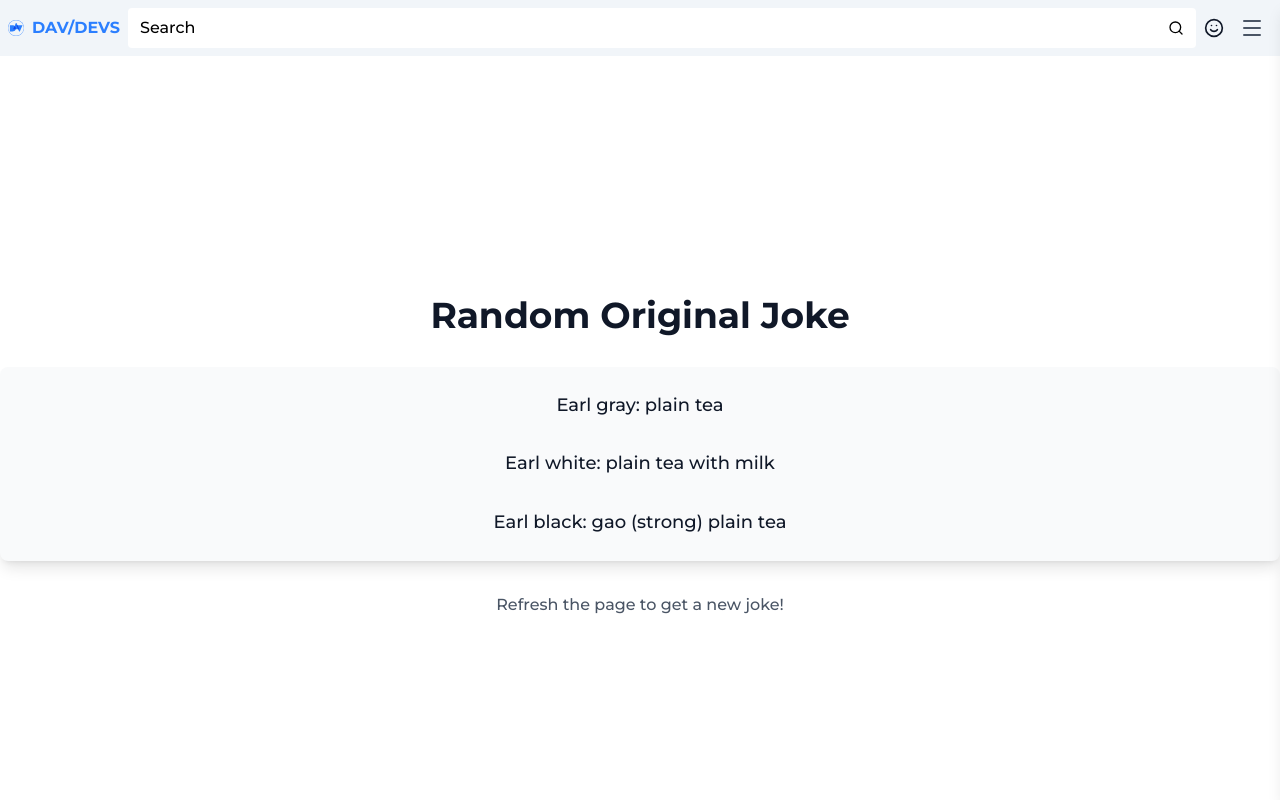
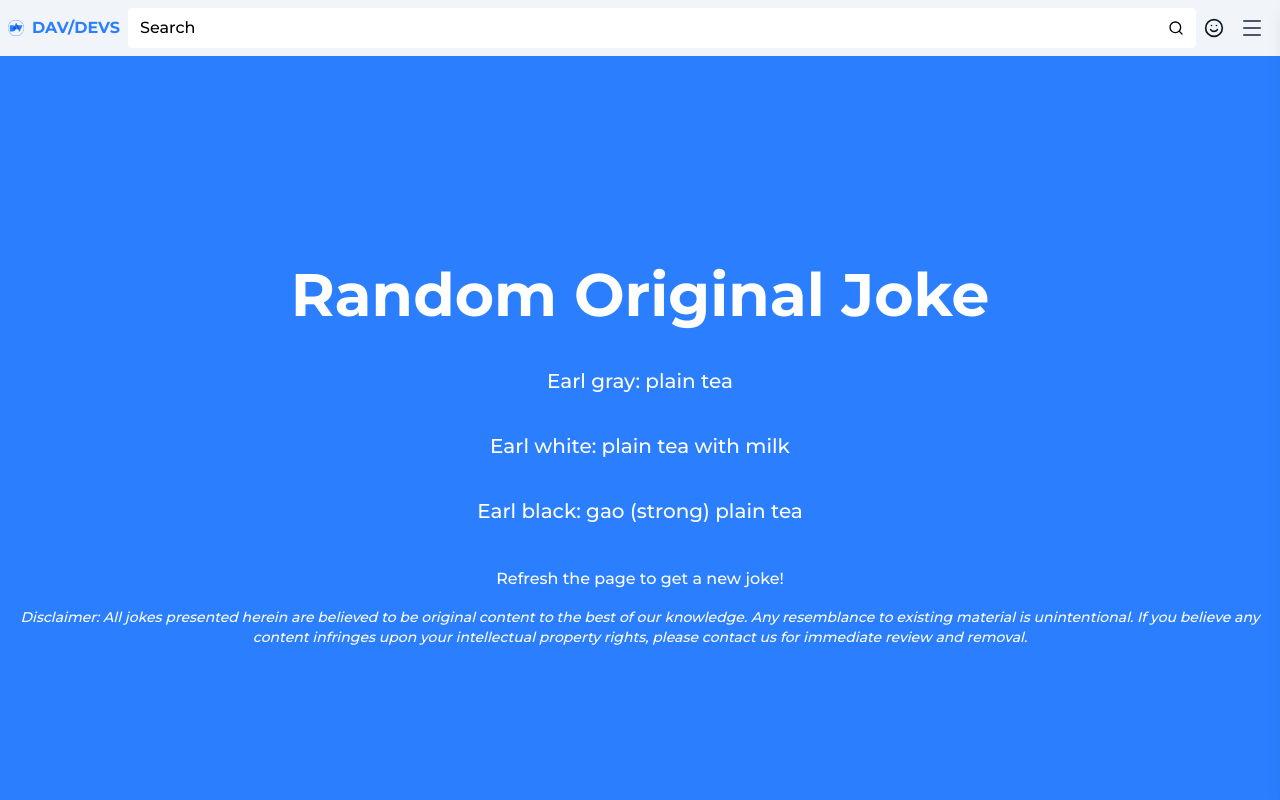
Before and after one commit to davinaleong/proj-davdevs-2025, a Next.js app: page /funny in a window 1280 px wide. Shown: the top 800 px of the page. Built offline with nearby package versions, Linux system fonts and the light colour scheme.

Commit message:
WIP Jokes page

```diff
--- a/app/components/sections/jokes/JokeSection.tsx
+++ b/app/components/sections/jokes/JokeSection.tsx
@@ -1,15 +1,18 @@
 'use client'
 
 import { useState, useEffect } from 'react'
-import { type Joke, getRandomJoke } from '../../../utils/jokes'
-import Button from '../../Button'
+import { Check, Eye } from 'lucide-react'
+import { type Joke, getRandomJoke } from './../../../utils/jokes'
+import Section from './../../Section'
+import Button from './../../Button'
 
 export default function JokeSection() {
     const [joke] = useState<Joke>(() => getRandomJoke())
     const [showAnswer, setShowAnswer] = useState(false)
-    const [timeLeft, setTimeLeft] = useState(10) // 10 seconds countdown
+    const [timeLeft, setTimeLeft] = useState(30) // 30 seconds countdown
     const [userAnswer, setUserAnswer] = useState('')
     const [feedback, setFeedback] = useState('')
+    const [feedbackClass, setFeedbackClass] = useState('')
     const [hasSubmitted, setHasSubmitted] = useState(false)
 
     // Derive isActive from current state instead of managing it separately
@@ -68,21 +71,40 @@ export default function JokeSection() {
         return Math.max(0, similarity)
     }
 
-    const getFeedbackMessage = (similarity: number): string => {
-        if (similarity >= 100) return "Excellent! That's the correct answer."
-        if (similarity >= 80) return "Very close! You're almost there."
-        if (similarity >= 60) return "Good attempt! You're on the right track."
-        if (similarity >= 40) return "Getting warmer, but not quite right."
-        if (similarity >= 20) return "Not quite there yet. Try a different approach."
-        return "That's not it, but keep trying!"
+    const getFeedbackMessage = (similarity: number): { message: string, className: string } => {
+        if (similarity >= 100) return {
+            message: "Excellent! That's the correct answer.",
+            className: "text-white bg-green-500"
+        }
+        if (similarity >= 80) return {
+            message: "Very close! You're almost there.",
+            className: "text-black bg-lime-500"
+        }
+        if (similarity >= 60) return {
+            message: "Good attempt! You're on the right track.",
+            className: "text-black bg-yellow-400"
+        }
+        if (similarity >= 40) return {
+            message: "Getting warmer, but not quite right.",
+            className: "text-black bg-amber-400"
+        }
+        if (similarity >= 20) return {
+            message: "Not quite there yet. Try a different approach.",
+            className: "text-white bg-orange-400"
+        }
+        return {
+            message: "That's not it, but keep trying!",
+            className: "text-white bg-red-400"
+        }
     }
 
     const handleSubmitAnswer = () => {
         if (!userAnswer.trim() || !joke.answer) return
 
         const similarity = calculateSimilarity(userAnswer, joke.answer)
-        const message = getFeedbackMessage(similarity)
-        setFeedback(message)
+        const feedbackData = getFeedbackMessage(similarity)
+        setFeedback(feedbackData.message)
+        setFeedbackClass(feedbackData.className)
         setHasSubmitted(true)
 
         // If perfect match, auto-reveal answer after short delay
@@ -93,14 +115,14 @@ export default function JokeSection() {
         }
     }
 
-    const progressPercentage = Math.max(0, (timeLeft / 10) * 100)
+    const progressPercentage = Math.max(0, (timeLeft / 30) * 100)
     const isFlashing = progressPercentage <= 10 && progressPercentage > 0
 
     const renderJokeContent = () => {
         if (joke.type === 'single') {
             return (
                 <div className="max-w-2xl mx-auto p-6 text-center">
-                    <p className="whitespace-pre-line leading-relaxed text-lg">
+                    <p className="whitespace-pre-line leading-relaxed text-xl">
                         {joke.text}
                     </p>
                 </div>
@@ -110,49 +132,54 @@ export default function JokeSection() {
         if (joke.type === 'qa') {
             return (
                 <div className="max-w-2xl mx-auto p-6 text-center space-y-6">
-                    <p className="whitespace-pre-line leading-relaxed font-medium text-lg">
+                    <p className="whitespace-pre-line leading-relaxed font-medium text-xl">
                         {joke.question}
                     </p>
 
-                    {!showAnswer ? (
                     <div className="space-y-4">
                         {/* Progress Bar */}
-                            <div className="w-full bg-gray-200 rounded-full h-2 dark:bg-gray-700">
+                        {!showAnswer && (
+                            <div className="w-full bg-white/20 rounded-full h-2 border border-white/30">
                                 <div
                                     className={`h-2 rounded-full transition-all duration-100 ${
                                         isFlashing
-                                            ? 'bg-red-500 animate-pulse'
-                                            : 'bg-blue-500'
+                                            ? 'bg-red-400 animate-pulse'
+                                            : 'bg-white'
                                     }`}
                                     style={{ width: `${progressPercentage}%` }}
                                 />
                             </div>
+                        )}
 
+                        {!showAnswer ? (
+                            <div className="space-y-4">
                                 {/* User Answer Input */}
                                 <div className="space-y-3">
-                                <div className="flex gap-2 max-w-md mx-auto">
+                                    <div className="flex gap-2 max-w-md bg-white rounded-sm p-2 mx-auto">
                                         <input
                                             type="text"
                                             value={userAnswer}
                                             onChange={(e) => setUserAnswer(e.target.value)}
                                             onKeyDown={(e) => e.key === 'Enter' && handleSubmitAnswer()}
                                             placeholder="Type your answer..."
-                                        className="flex-1 px-3 py-2 border border-gray-300 rounded-md dark:bg-gray-700 dark:border-gray-600 dark:text-white focus:outline-none focus:ring-2 focus:ring-blue-500"
+                                            className="flex-1 text-black"
                                             disabled={hasSubmitted}
                                         />
                                         <Button
-                                        variant="primary"
+                                            variant="secondary"
                                             onClick={handleSubmitAnswer}
+                                            className="shadow-none"
                                             disabled={!userAnswer.trim() || hasSubmitted}
                                         >
-                                        Submit
+                                            <span>Submit</span>
+                                            <Check size={16} />
                                         </Button>
                                     </div>
 
                                     {/* Feedback */}
                                     {feedback && (
-                                    <div className="p-3 bg-blue-50 dark:bg-blue-900/20 border border-blue-200 dark:border-blue-800 rounded-lg">
-                                        <p className="text-sm font-medium text-blue-900 dark:text-blue-100">
+                                        <div className={`rounded-sm p-3 font-medium ${feedbackClass}`}>
+                                            <p>
                                                 {feedback}
                                             </p>
                                         </div>
@@ -160,14 +187,19 @@ export default function JokeSection() {
                                 </div>
 
                                 <Button variant="secondary" onClick={handleShowAnswer}>
-                                Show Answer ({Math.ceil(timeLeft)}s)
+                                    <span>Show Answer ({Math.ceil(timeLeft)}s)</span>
+                                    <Eye size={16} />
                                 </Button>
                             </div>
-                    ) : (
-                        <p className="whitespace-pre-line leading-relaxed font-medium text-lg bg-green-50 dark:bg-green-900/20 p-4 rounded-lg border border-green-200 dark:border-green-800">
+                        ) : null}
+
+                        {/* Show Answer when revealed */}
+                        {showAnswer && (
+                            <p className="whitespace-pre-line rounded-sm text-2xl lg:text-4xl font-bold text-black bg-white p-6">
                                 {joke.answer}
                             </p>
                         )}
+                    </div>
                 </div>
             )
         }
@@ -176,8 +208,23 @@ export default function JokeSection() {
     }
 
     return (
-        <section className="bg-gray-50 dark:bg-gray-800 rounded-lg shadow-lg">
+        <Section variant="primary">
+            <article className="container mx-auto py-8 flow">
+                <header>
+                    <h1 className="text-4xl lg:text-6xl font-bold text-center">Random Original Joke</h1>
+                </header>
+
                 {renderJokeContent()}
-        </section>
+
+                <footer className="text-center flow">
+                    <p>Refresh the page to get a new joke!</p>
+                    <p className="text-sm italic">
+                        Disclaimer: All jokes presented herein are believed to be original content to the best of our knowledge.
+                        Any resemblance to existing material is unintentional. If you believe any content infringes upon your
+                        intellectual property rights, please contact us for immediate review and removal.
+                    </p>
+                </footer>
+            </article>
+        </Section>
     )
 }
--- a/app/funny/page.tsx
+++ b/app/funny/page.tsx
@@ -3,20 +3,8 @@ import JokeSection from '../components/sections/jokes/JokeSection'
 export default function Funny() {
 
     return (
-        <div className="min-h-screen grid place-items-center bg-white dark:bg-gray-900">
-            <div className="container mx-auto py-8">
-                <h1 className="text-4xl font-bold text-center mb-8 text-gray-900 dark:text-white">
-                    Random Original Joke
-                </h1>
-
-                <JokeSection />
-
-                <div className="text-center mt-8">
-                    <p className="text-gray-600 dark:text-gray-400">
-                        Refresh the page to get a new joke!
-                    </p>
-                </div>
-            </div>
-        </div>
+        <>
+            <JokeSection />
+        </>
     )
 }
```
Lines whose indentation alone changed are shown as unchanged.
